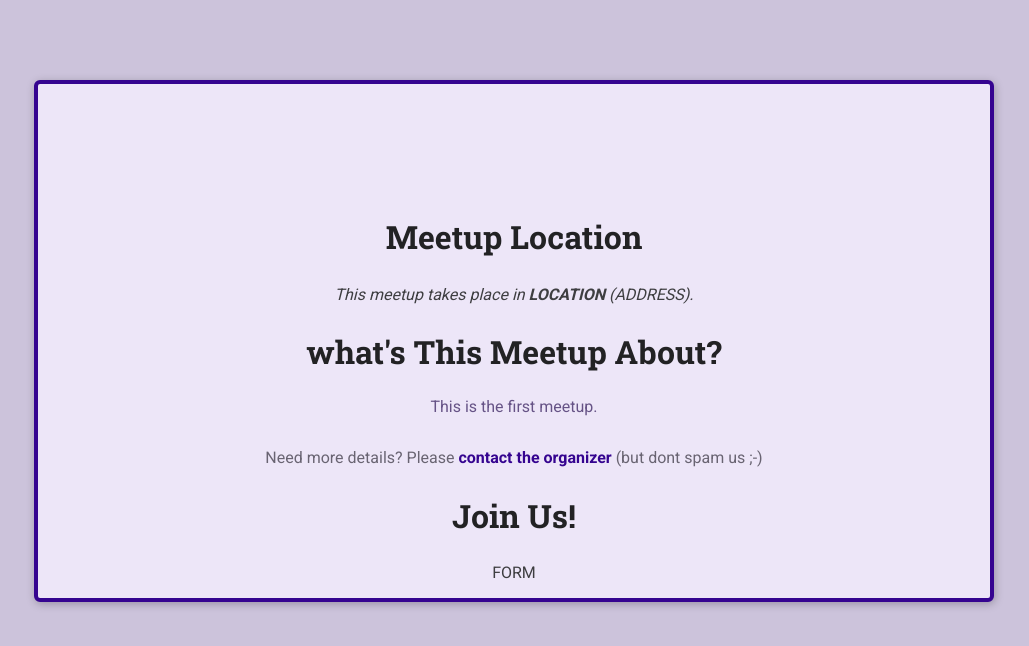
After one commit to zunayed-arp/meetups, a Django app: page /meetups/1 in a window 1280 px wide. The commit adds this page. Shown: the top 646 px of the page, without its empty margins (126-1155 px from the left). Run offline with Django 3.2, Linux system fonts and the light colour scheme.

Commit message:
meetup page adde

```diff
--- /dev/null
+++ b/meetups/static/meetups/styles/meetup-details.css
@@ -0,0 +1,88 @@
+article {
+  max-width: 60rem;
+  margin: 5rem auto;
+  border-radius: 6px;
+  background-color: #ede6f8;
+  border: 4px solid #350490;
+  box-shadow: 1px 2px 8px rgba(0, 0, 0, 0.25);
+  position: relative;
+  padding: 1rem;
+  text-align: center;
+}
+
+#main-image {
+  width: 10rem;
+  height: 10rem;
+  object-fit: cover;
+  position: absolute;
+  top: -5rem;
+  left: calc(50% - 5rem);
+  border-radius: 50%;
+  border: 4px solid #350490;
+}
+
+section:first-of-type {
+  margin-top: 6rem;
+}
+
+h2 {
+  font-size: 2rem;
+}
+
+address span {
+  font-weight: bold;
+}
+
+#details h2 {
+  margin-bottom: 0.5rem;
+}
+
+#details > p {
+  color: #665386;
+  padding: 1rem;
+  border-radius: 4px;
+  max-width: 80%;
+  margin: auto;
+}
+
+#details footer {
+  color: #696472;
+}
+
+#details footer a {
+  color: #350490;
+  text-decoration: none;
+  font-weight: bold;
+}
+
+#registration ul {
+  list-style: none;
+  margin: 0;
+  padding: 0;
+}
+
+#registration label {
+  font-weight: bold;
+  color: #46424d;
+  margin-right: 1rem;
+  display: block;
+  margin-bottom: 0.5rem;
+}
+
+#registration input {
+  font: inherit;
+  width: 40%;
+  background-color: #ebeaee;
+  border: 1px solid #4b4753;
+  border-radius: 4px;
+  padding: 0.25rem;
+}
+
+#registration-actions {
+  margin-top: 1.5rem;
+}
+
+#registration .errorlist {
+  margin-bottom: 0.5rem;
+  color: #880824;
+}
--- /dev/null
+++ b/meetups/templates/meetups/meetup-details.html
@@ -0,0 +1,37 @@
+{% load static %}
+<!DOCTYPE html>
+<html lang="en">
+<head>
+	<meta charset="UTF-8">
+	<meta http-equiv="X-UA-Compatible" content="IE=edge">
+	<meta name="viewport" content="width=device-width, initial-scale=1.0">
+	<title>{{ meetup_title }}</title>
+    <link rel="stylesheet" href="{% static 'meetups/styles/base.css' %}">
+    <link rel="stylesheet" href="{% static 'meetups/styles/meetup-details.css' %}">
+</head>
+<body>
+<main>
+    <article>
+        <img src="" alt="">
+        <section id="location">
+            <h2>Meetup Location</h2>
+            <address>This meetup takes place in <span>LOCATION</span> (ADDRESS). </address>
+        </section>
+
+        <section id="details">
+            <h2>what's This Meetup About?</h2>
+            <p>{{ meetup_description }}</p>
+            <footer>
+                <p>Need more details? Please <a href="">contact the organizer</a> (but dont spam us ;-)</p>
+            </footer>
+        </section>
+
+        <section id="registration">
+            <h2>Join Us!</h2>
+            FORM
+        </section>
+    </article>
+</main>
+
+</body>
+</html>
--- a/meetups/urls.py
+++ b/meetups/urls.py
@@ -3,5 +3,6 @@ from django.urls import path
 from . import views
 
 urlpatterns = [
-    path('meetups/', views.index)  # our-domain.com/meetups
+    path('meetups/', views.index),  # our-domain.com/meetups
+    path('meetups/<slug:meetup_slug>', views.meetup_details), # our-domain.com/meetup/<dynamic-path-segment>
 ]
--- a/meetups/views.py
+++ b/meetups/views.py
@@ -20,3 +20,14 @@ def index(request):
         'show_meetups': True,
         'meetups': meetups
     })
+
+
+def meetup_details(request, meetup_slug):
+    selected_meetup = {
+        'title': 'A First Meetup',
+        'description': 'This is the first meetup.'
+    }
+    return render(request, 'meetups/meetup-details.html', {
+        'meetup_title': selected_meetup['title'],
+        'meetup_description': selected_meetup['description']
+    })
```
Also changed, not shown: meetups/templates/meetups/index.html (+5 -2 lines).
